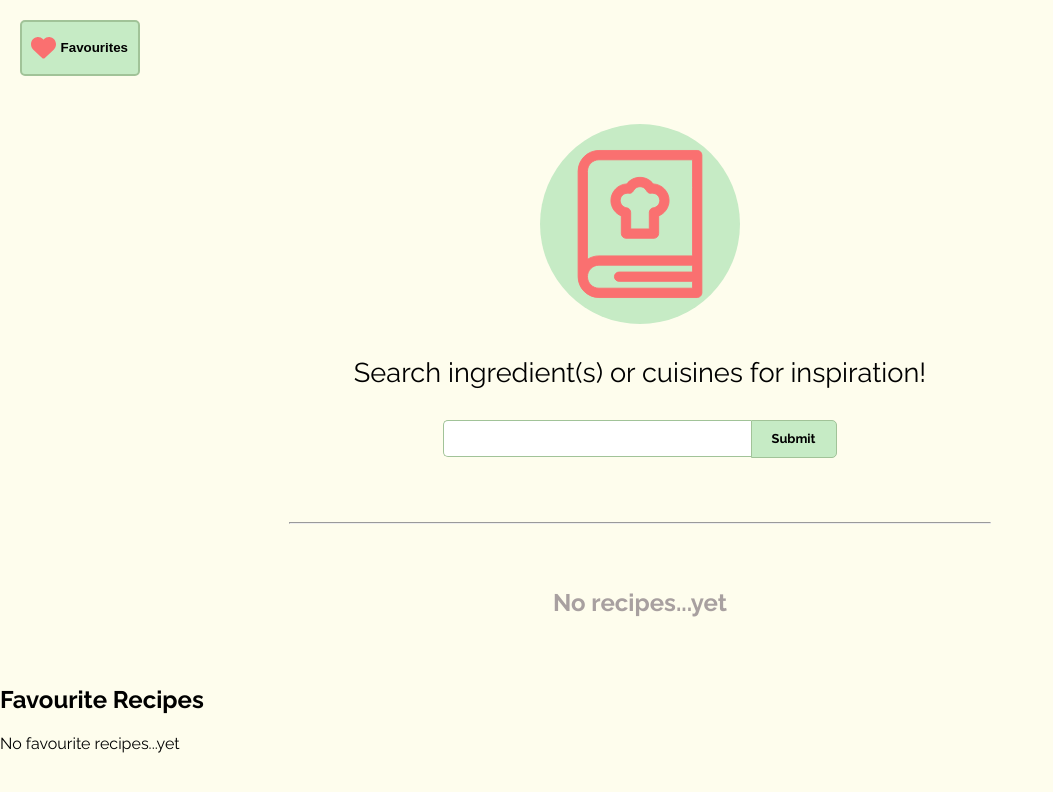
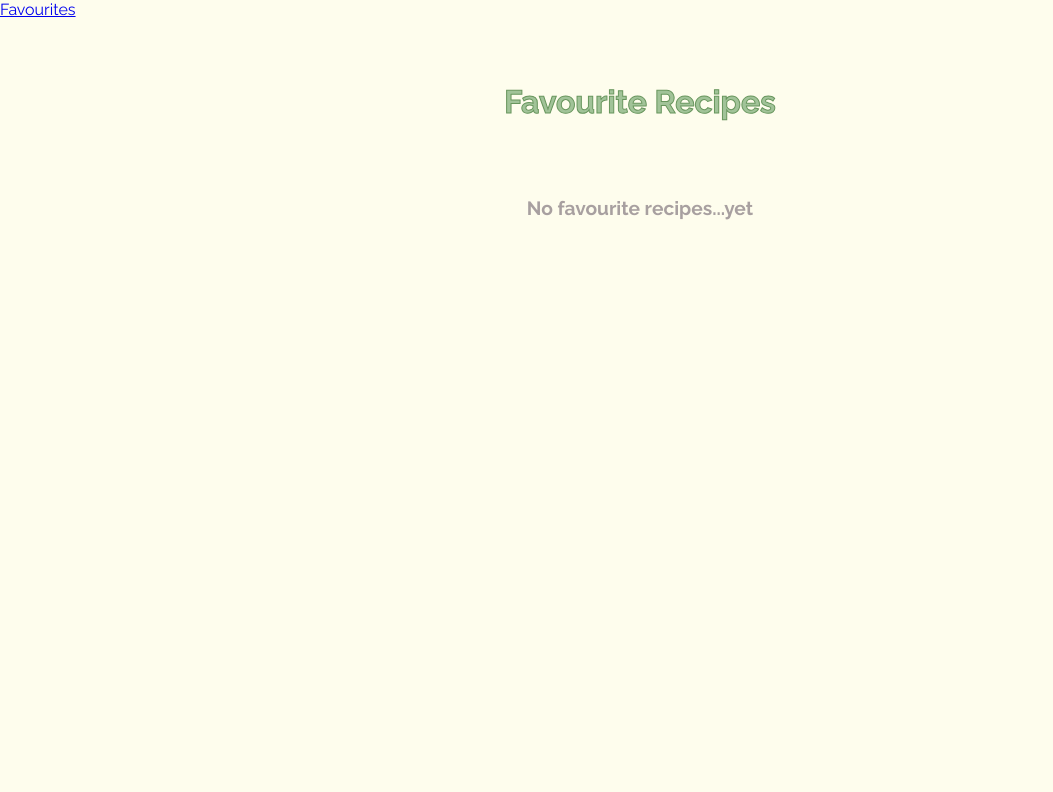
Before and after one commit to SamsenRd/my-app, a React app: page /Favourites in a window 1280 px wide. Shown: the whole page, without its empty margins (0-1053 px from the left). Built offline with nearby package versions, Linux system fonts and the light colour scheme.

Commit message:
new updates

```diff
--- a/package.json
+++ b/package.json
@@ -9,6 +9,7 @@
         "@testing-library/user-event": "^13.5.0",
         "react": "^18.2.0",
         "react-dom": "^18.2.0",
+        "react-router-dom": "^6.23.0",
         "react-scripts": "5.0.1",
         "web-vitals": "^2.1.4"
     },
@@ -38,8 +39,8 @@
     },
     "devDependencies": {
         "@babel/core": "^7.24.4",
+        "@babel/plugin-proposal-private-property-in-object": "^7.21.11",
         "@babel/preset-env": "^7.24.4",
-        "@babel/preset-react": "^7.24.1",
-        "@babel/plugin-proposal-private-property-in-object": "^7.21.11"
+        "@babel/preset-react": "^7.24.1"
     }
 }
--- a/src/App.mjs
+++ b/src/App.mjs
@@ -1,14 +1,36 @@
 import React from "react"
+import { BrowserRouter as Router, Routes, Route, Link, useLocation } from "react-router-dom";
+import {  } from "react-router-dom"
 import HomePage from './HomePage.mjs';
 import Favourites from './Favourites.mjs';
+
+
+function Navigation(){
+    const location = useLocation()
+
+    return (
+      <nav>
+          <Link to={location.pathname === "/favourites" ? "/" : "/favourites"}>
+            {location.pathname === "/favourites" ? "Home" : "Favourites"}
+          </Link>
+      </nav>
+    )
+}
 
 export default function App() {
   const [isFavourite, setIsFavourite] = React.useState([])
 
+
   return (
-    <div>
-      <HomePage isFavourite={isFavourite} setIsFavourite={setIsFavourite}/>
-      <Favourites isFavourite={isFavourite}/>
-    </div>
+    <Router>
+      <div>
+        <Navigation />
+      </div>
+      <Routes>
+        <Route path="/" element={<HomePage isFavourite={isFavourite} setIsFavourite={setIsFavourite}/>} />
+        <Route path="/Favourites" element={<Favourites isFavourite={isFavourite}/>} />
+      </Routes>
+    </Router>
+
   );
 }
--- a/src/Favourites.mjs
+++ b/src/Favourites.mjs
@@ -1,12 +1,13 @@
 import React from "react"
 import App from "./App.mjs"
+import HomePage from "./HomePage.mjs"
 
 export default function Favourites({isFavourite}){
     return(
         <>
-            <h2>Favourite Recipes</h2>
+            <h2 className="favourite-title">Favourite Recipes</h2>
             {isFavourite.length === 0 ? (
-                <p>No favourite recipes...yet</p>
+                <p className="favourite-recipes">No favourite recipes...yet</p>
             ): (
                 <div>
                     {isFavourite.map((recipe => {
--- a/src/HomePage.mjs
+++ b/src/HomePage.mjs
@@ -2,12 +2,13 @@ import React from 'react'
 import recipeIconImg from "./images/logo-icon.svg"
 import heartIcon from "./images/heart-solid.svg"
 import heartOutline from "./images/heart-outline.svg"
+import Favourites from './Favourites.mjs'
 
 export default function HomePage(){
     const [searchQuery, setSearchQuery] = React.useState('')
     const [searchResults, setSearchResults] = React.useState([])
     const [errorText, setErrorText] = React.useState('')
-    const [isFavourite, setIsFavourite] = React.useState(false)
+    const [isFavourite, setIsFavourite] = React.useState({})
     const [resetButton, setResetButton] = React.useState(false)
 
     const handleSubmit = async(event) => {
--- a/src/index.css
+++ b/src/index.css
@@ -101,7 +101,7 @@ form{
 .search-results-title{
   text-align: center;
   margin-bottom: 2em;
-  color: rgb(168, 160, 160);
+  color: #a8a0a0;
 }
 
 
@@ -167,3 +167,22 @@ form{
 .reset-btn:hover{
   background-color: #A1C398;
 }
+
+/*Favourite Page*/
+
+.favourite-title{
+  text-align: center;
+  font-size: 2rem;
+  color: #A1C398;
+  margin-top: 2em;
+  -webkit-text-stroke-width: 1px;
+  -webkit-text-stroke-color: #67955c;
+}
+
+.favourite-recipes{
+  color: #a8a0a0;
+  font-weight: bold;
+  font-size: 1.2rem;
+  text-align: center;
+  margin-top: 4em;
+}
```
Also changed, not shown: 1 other file.
